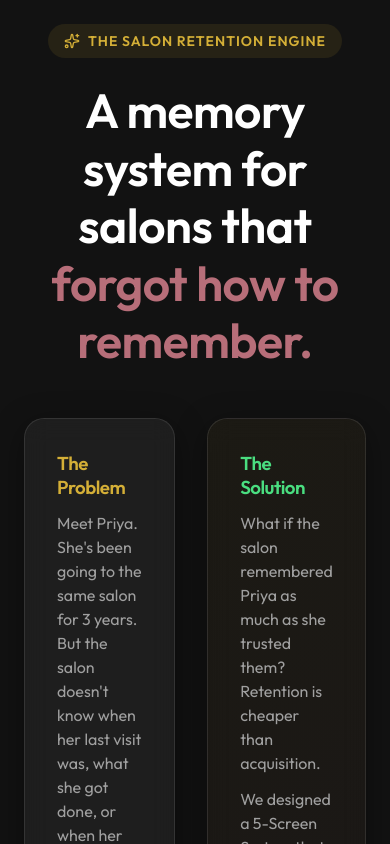
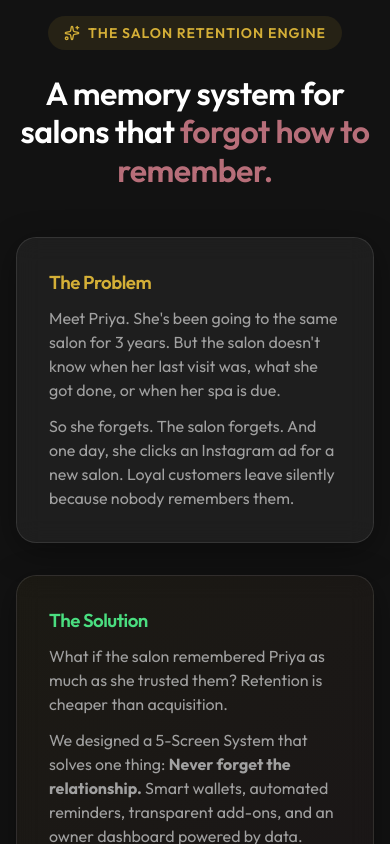
Before and after one commit to Panth09/salon-app-demo, a React (Vite) app: page / in a window 390 px wide. Shown: the top 844 px of the page. Built offline with nearby package versions, Linux system fonts and the light colour scheme.

Commit message:
Make UI mobile responsive

```diff
--- a/src/index.css
+++ b/src/index.css
@@ -77,18 +77,33 @@ body {
   width: 100%;
   max-width: 1400px;
   margin: 0 auto;
-  padding: 24px;
+  padding: 16px;
   display: flex;
-  gap: 32px;
+  flex-direction: column;
+  gap: 24px;
   min-height: 100vh;
 }
 
+@media (min-width: 768px) {
+  .web-dashboard {
+    flex-direction: row;
+    padding: 24px;
+    gap: 32px;
+  }
+}
+
 .dashboard-sidebar {
-  width: 280px;
+  width: 100%;
   flex-shrink: 0;
   display: flex;
   flex-direction: column;
   gap: 16px;
+}
+
+@media (min-width: 768px) {
+  .dashboard-sidebar {
+    width: 280px;
+  }
 }
 
 .dashboard-main {
@@ -315,14 +330,34 @@ p { font-size: 14px; color: var(--text-secondary); line-height: 1.5; }
 
 .metric-grid {
   display: grid;
-  grid-template-columns: 1fr 1fr;
+  grid-template-columns: 1fr;
   gap: 16px;
   margin-bottom: 24px;
 }
 
-@media (min-width: 768px) {
+@media (min-width: 500px) {
+  .metric-grid {
+    grid-template-columns: 1fr 1fr;
+  }
+}
+
+@media (min-width: 1024px) {
   .metric-grid {
     grid-template-columns: repeat(4, 1fr);
+  }
+}
+
+.dashboard-bottom-grid {
+  display: grid;
+  grid-template-columns: 1fr;
+  gap: 24px;
+  margin-top: 16px;
+}
+
+@media (min-width: 1024px) {
+  .dashboard-bottom-grid {
+    grid-template-columns: 1fr 1fr;
+    gap: 32px;
   }
 }
 
--- a/src/screens/DashboardScreen.jsx
+++ b/src/screens/DashboardScreen.jsx
@@ -47,7 +47,7 @@ const OverviewView = () => (
     </div>
 
     {/* Bottom Section */}
-    <div style={{ display: 'grid', gridTemplateColumns: '1fr 1fr', gap: '32px', marginTop: '16px' }}>
+    <div className="dashboard-bottom-grid">
 
       <div className="glass-card">
         <h3 style={{ marginBottom: '24px' }}>Top Performing Services</h3>
--- a/src/screens/LandingScreen.jsx
+++ b/src/screens/LandingScreen.jsx
@@ -10,7 +10,7 @@ export default function LandingScreen({ onStartDemo }) {
             <Sparkles size={16} />
             THE SALON RETENTION ENGINE
           </div>
-          <h1 style={{ fontSize: '48px', lineHeight: '1.2', marginBottom: '24px' }}>A memory system for salons that <span style={{ color: 'var(--accent-rose)' }}>forgot how to remember.</span></h1>
+          <h1 style={{ fontSize: 'clamp(32px, 5vw, 48px)', lineHeight: '1.2', marginBottom: '24px' }}>A memory system for salons that <span style={{ color: 'var(--accent-rose)' }}>forgot how to remember.</span></h1>
         </div>
 
         <div className="metric-grid" style={{ gap: '32px', marginBottom: '48px', animation: 'fadeIn 0.8s ease-out' }}>
```
